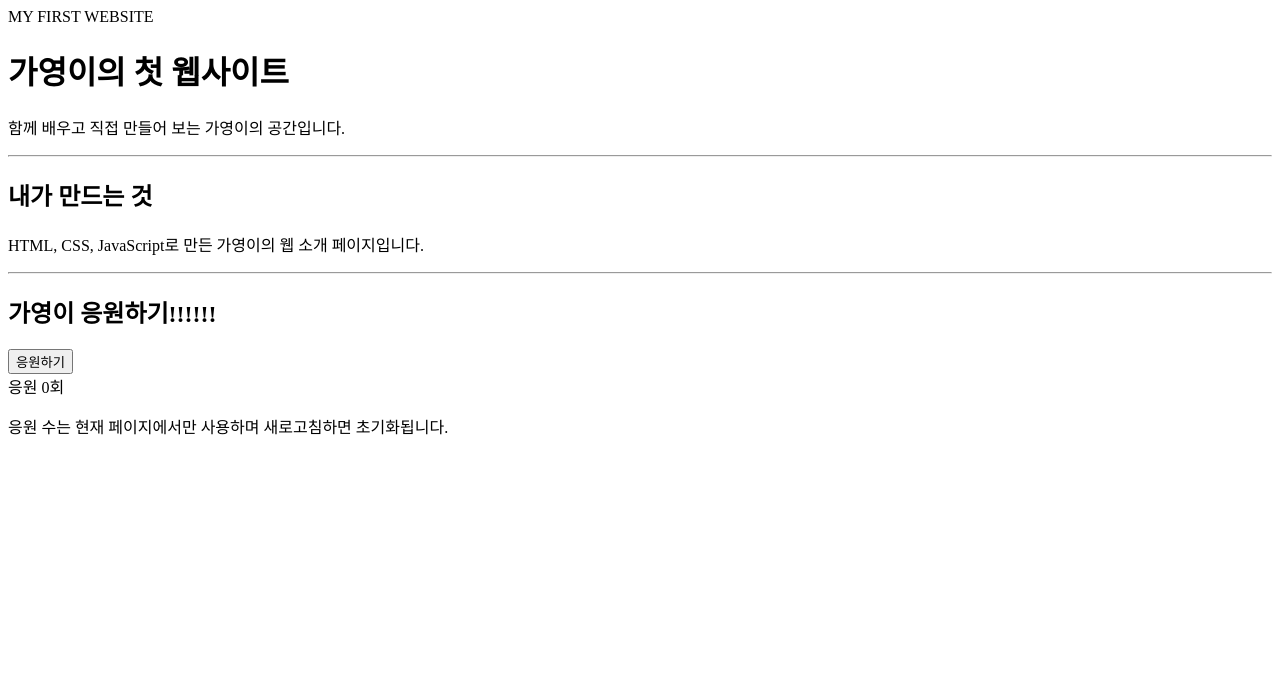
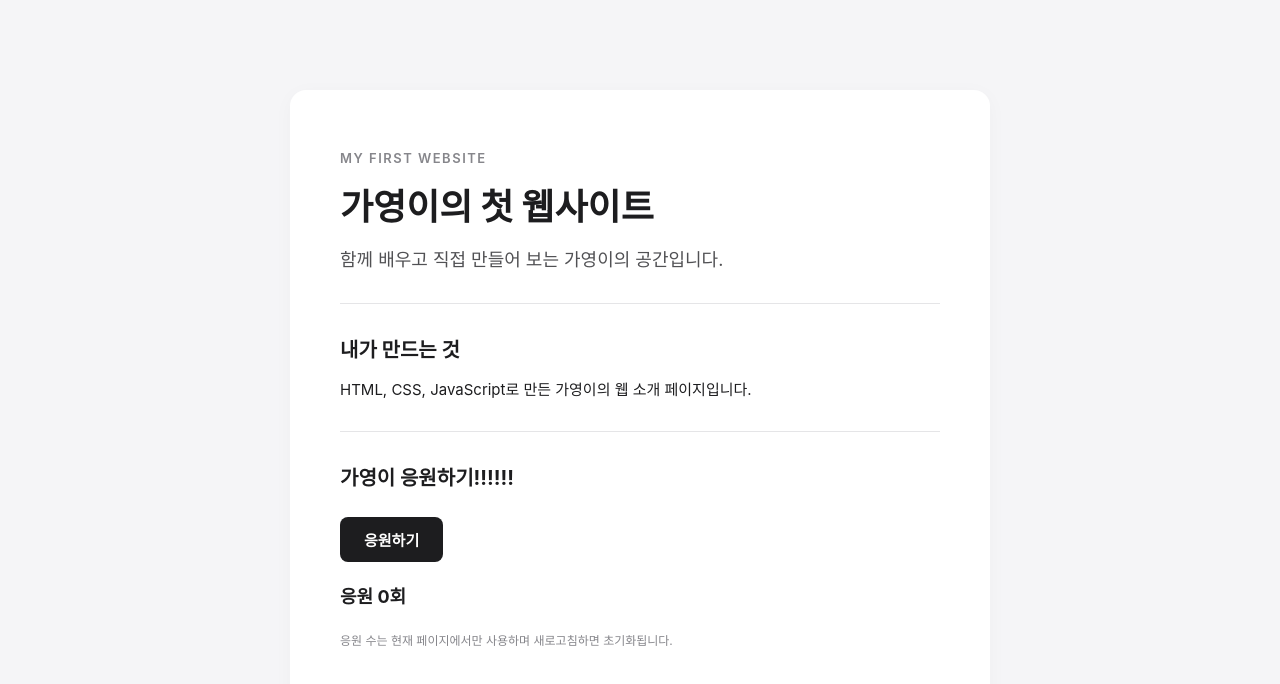
Before and after one commit to xpr6n4rpyf-maker/my-first-website, a plain HTML site: page index.html in a window 1280 px wide. Drawn offline with Linux system fonts and the light colour scheme.

Commit message:
Update style.css

```diff
--- a/style.css
+++ b/style.css
@@ -1,99 +1,92 @@
-{\rtf1\ansi\ansicpg949\cocoartf2870
-\cocoatextscaling0\cocoaplatform0{\fonttbl\f0\fswiss\fcharset0 Helvetica;}
-{\colortbl;\red255\green255\blue255;}
-{\*\expandedcolortbl;;}
-\paperw11900\paperh16840\margl1440\margr1440\vieww11520\viewh8400\viewkind0
-\pard\tx720\tx1440\tx2160\tx2880\tx3600\tx4320\tx5040\tx5760\tx6480\tx7200\tx7920\tx8640\pardirnatural\partightenfactor0
+* {
+  box-sizing: border-box;
+  margin: 0;
+  padding: 0;
+}
 
-\f0\fs24 \cf0 * \{\
-  box-sizing: border-box;\
-  margin: 0;\
-  padding: 0;\
-\}\
-\
-body \{\
-  font-family: -apple-system, BlinkMacSystemFont, "Segoe UI", Roboto, "Helvetica Neue", Arial, sans-serif;\
-  background-color: #f5f5f7;\
-  color: #1d1d1f;\
-  display: flex;\
-  justify-content: center;\
-  align-items: center;\
-  min-height: 100vh;\
-  padding: 20px;\
-\}\
-\
-.card \{\
-  background-color: #ffffff;\
-  border-radius: 16px;\
-  max-width: 700px;\
-  width: 100%;\
-  padding: 60px 50px;\
-  box-shadow: 0 4px 20px rgba(0, 0, 0, 0.03);\
-\}\
-\
-.subtitle \{\
-  font-size: 13px;\
-  font-weight: 600;\
-  letter-spacing: 1.5px;\
-  color: #86868b;\
-  margin-bottom: 12px;\
-\}\
-\
-h1 \{\
-  font-size: 36px;\
-  font-weight: 800;\
-  margin-bottom: 16px;\
-\}\
-\
-.description \{\
-  font-size: 18px;\
-  color: #515154;\
-  margin-bottom: 30px;\
-\}\
-\
-hr \{\
-  border: none;\
-  border-top: 1px solid #e5e5e7;\
-  margin: 30px 0;\
-\}\
-\
-h2 \{\
-  font-size: 20px;\
-  font-weight: 700;\
-  margin-bottom: 16px;\
-\}\
-\
-p \{\
-  font-size: 15px;\
-  color: #1d1d1f;\
-  line-height: 1.5;\
-\}\
-\
-button \{\
-  background-color: #1d1d1f;\
-  color: #ffffff;\
-  border: none;\
-  padding: 12px 24px;\
-  border-radius: 8px;\
-  font-size: 15px;\
-  font-weight: 600;\
-  cursor: pointer;\
-  margin-top: 10px;\
-  margin-bottom: 20px;\
-  transition: background-color 0.2s;\
-\}\
-\
-button:hover \{\
-  background-color: #333336;\
-\}\
-\
-.count-display \{\
-  font-size: 18px;\
-  font-weight: 700;\
-  margin-bottom: 24px;\
-\}\
-\
-.footnote \{\
-  font-size: 12px;\
-  color: #86868b;\
-\}}
+body {
+  font-family: -apple-system, BlinkMacSystemFont, "Segoe UI", Roboto, "Helvetica Neue", Arial, sans-serif;
+  background-color: #f5f5f7;
+  color: #1d1d1f;
+  display: flex;
+  justify-content: center;
+  align-items: center;
+  min-height: 100vh;
+  padding: 20px;
+}
+
+.card {
+  background-color: #ffffff;
+  border-radius: 16px;
+  max-width: 700px;
+  width: 100%;
+  padding: 60px 50px;
+  box-shadow: 0 4px 20px rgba(0, 0, 0, 0.03);
+}
+
+.subtitle {
+  font-size: 13px;
+  font-weight: 600;
+  letter-spacing: 1.5px;
+  color: #86868b;
+  margin-bottom: 12px;
+}
+
+h1 {
+  font-size: 36px;
+  font-weight: 800;
+  margin-bottom: 16px;
+}
+
+.description {
+  font-size: 18px;
+  color: #515154;
+  margin-bottom: 30px;
+}
+
+hr {
+  border: none;
+  border-top: 1px solid #e5e5e7;
+  margin: 30px 0;
+}
+
+h2 {
+  font-size: 20px;
+  font-weight: 700;
+  margin-bottom: 16px;
+}
+
+p {
+  font-size: 15px;
+  color: #1d1d1f;
+  line-height: 1.5;
+}
+
+button {
+  background-color: #1d1d1f;
+  color: #ffffff;
+  border: none;
+  padding: 12px 24px;
+  border-radius: 8px;
+  font-size: 15px;
+  font-weight: 600;
+  cursor: pointer;
+  margin-top: 10px;
+  margin-bottom: 20px;
+  transition: background-color 0.2s;
+}
+
+button:hover {
+  background-color: #333336;
+}
+
+.count-display {
+  font-size: 18px;
+  font-weight: 700;
+  margin-bottom: 24px;
+}
+
+.footnote {
+  font-size: 12px;
+  color: #86868b;
+}
```
